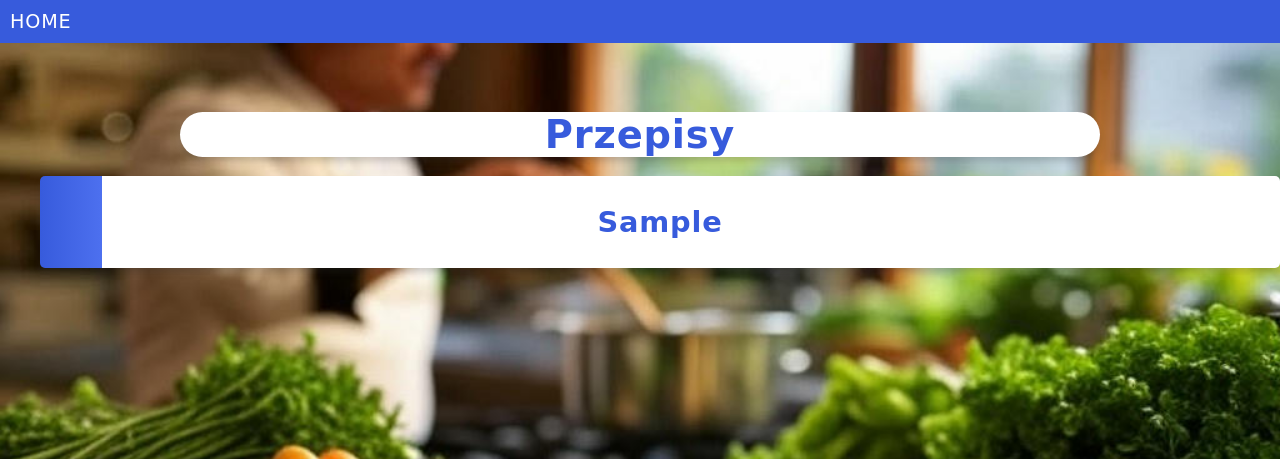
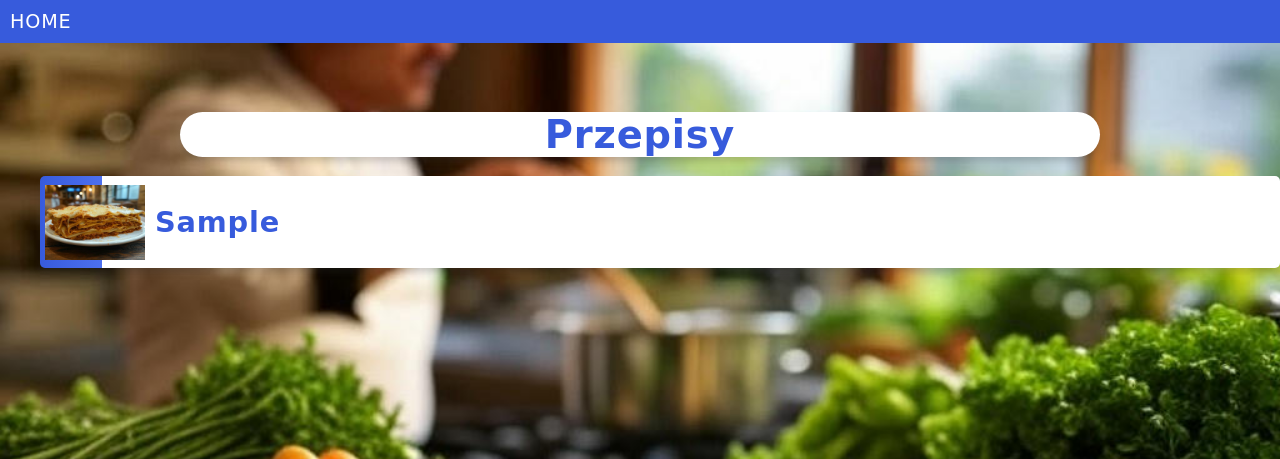
Before and after one commit to Matrixxx602/cookbook-django, a Django app: page /recipes/ in a window 1280 px wide. Shown: the top 459 px of the page. Run offline with Django 5.2, Linux system fonts and the light colour scheme; tables that the repository leaves empty hold one stand-in row (values such as "Sample post"); some web fonts are replaced.

Commit message:
Added photo to recipe and updated requirements.txt

```diff
--- a/cookbook/settings.py
+++ b/cookbook/settings.py
@@ -23,7 +23,7 @@ BASE_DIR = Path(__file__).resolve().parent.parent
 SECRET_KEY = 'django-insecure-46x-m12_enxn993+0hqn&f*1-2le2w3w)*$+pozj03-6abvy(d'
 
 # SECURITY WARNING: don't run with debug turned on in production!
-DEBUG = False
+DEBUG = True
 
 ALLOWED_HOSTS = ['*']
 
--- a/mystaticfiles/mystyles.css
+++ b/mystaticfiles/mystyles.css
@@ -97,3 +97,16 @@ a:hover, a:active {
   display: block;
   opacity: 1;
 }
+.main-img {
+  width: 100%;
+}
+.recipe-list {
+  display: flex;
+  align-items: center;
+  padding: 10px;
+}
+.recipe-list img {
+  width: 100px;
+  height: auto;
+  margin-right: 10px;
+}
--- a/recipes/templates/all_recipes.html
+++ b/recipes/templates/all_recipes.html
@@ -6,6 +6,7 @@
 
 
 {% block content %}
+{% load static %}
 <div class="recipes">
     <br /><br /><br />
 
@@ -13,7 +14,12 @@
 
     <ul>
       {% for x in myrecipes %}
-        <li><a href="details/{{ x.id }}"><h2>{{ x.dish }}</h2></a></li>
+      <a href="details/{{ x.id }}">
+        <li class="recipe-list">
+          <img src="{% static 'img/lazania.jpg' %}" alt="Lazania">
+          <h2>{{ x.dish }}</h2>
+        </li>
+      </a>
       {% endfor %}
     </ul>
 </div>
--- a/recipes/templates/details.html
+++ b/recipes/templates/details.html
@@ -9,8 +9,9 @@
   {% load static %}
   <div class="mycard">
     <h1>{{ myrecipe.dish }}</h1>
+    <img src="{% static 'img/lazania.jpg' %}" alt="Lazania" class="main-img">
+
     <h4>Kuchnia: {{ myrecipe.get_cuisine_display }}</h4>
-
     <h4>Alergeny:
       {% for x in myrecipe.allergens.all %}
         {{ x.number }}{% if not forloop.last %}, {% endif %}
@@ -19,9 +20,7 @@
       {% endfor %}
       <img src="{% static 'img/small_allergens.jpg' %}" alt="Miniaturka alergenów" class="small-img" onclick="toggleImage()">
     </h4>
-
     <img src="{% static 'img/allergens.jpg' %}" alt="Legenda alergenów" class="large-img" id="largeImage">
-
     <script>
       function toggleImage() {
           var img = document.getElementById("largeImage");
@@ -31,7 +30,6 @@
               img.classList.add("active");
           }
       }
-
       document.getElementById("largeImage").addEventListener("click", function() {
           this.classList.remove("active");
       });
--- a/requirements.txt
+++ b/requirements.txt
@@ -2,3 +2,4 @@ asgiref==3.8.1
 Django==5.1.7
 sqlparse==0.5.3
 tzdata==2025.1
+whitenoise==6.9.0
```
Also changed, not shown: productionfiles/mystyles.css (+13 -0 lines), recipes/static/mystyles.css (+13 -0 lines), productionfiles/img/lazania.jpg (added), recipes/static/img/lazania.jpg (added).
